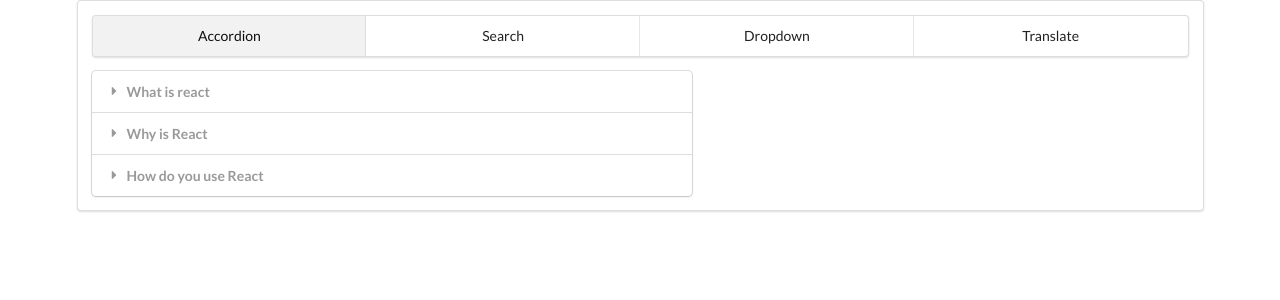
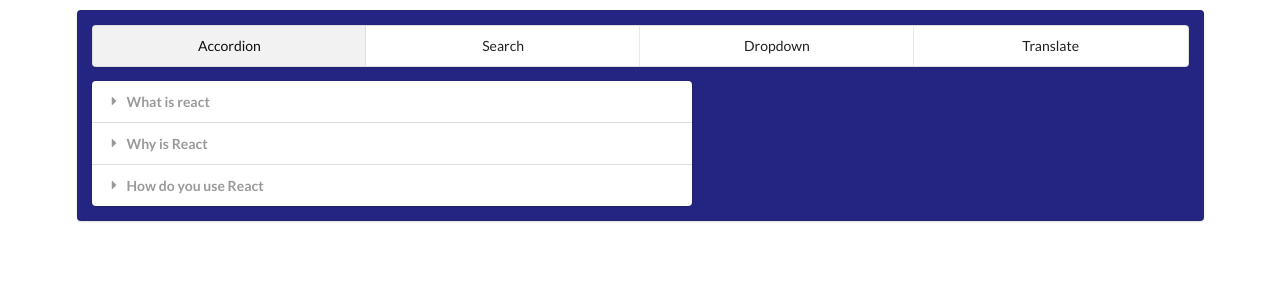
Before and after one commit to CrisGarciaM/widgets-app, a React (Create React App) app: page / in a window 1280 px wide. Shown: the top 300 px of the page. Built offline with nearby package versions, Linux system fonts and the light colour scheme.

Commit message:
Styles for App component

```diff
--- a/src/App.js
+++ b/src/App.js
@@ -6,6 +6,7 @@
 import Translate from './components/Translate';
 // import Route from './components/Route';
 import Header from './components/Header';
+import './styles/app.css';
 
 const items = [
   { title: 'What is react', content: 'React is a Javascript framework' },
@@ -22,13 +23,13 @@
 const options = [
   { label: 'The Color Red', value: 'red' },
   { label: 'The Color Green', value: 'green' },
-  { label: 'A shade of Blue', value: 'blue' },
+  { label: 'The Color Orange', value: 'orange' },
 ];
 
 const App = () => {
   const [selected, setSelected] = useState(options[0]);
   return (
-    <div className="ui container segment">
+    <div className="ui container segment main-app">
       <Header />
       <Switch>
         <Route path="/" exact>
--- /dev/null
+++ b/src/styles/app.css
@@ -0,0 +1,4 @@
+.main-app {
+  margin: 10px !important;
+  background-color: #242582 !important;
+}
```
